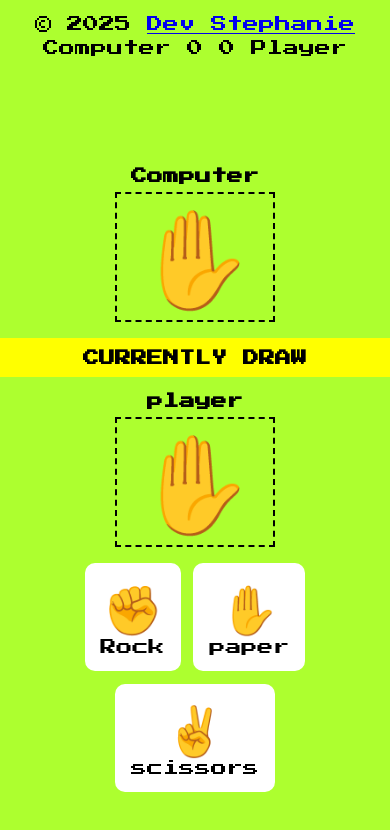
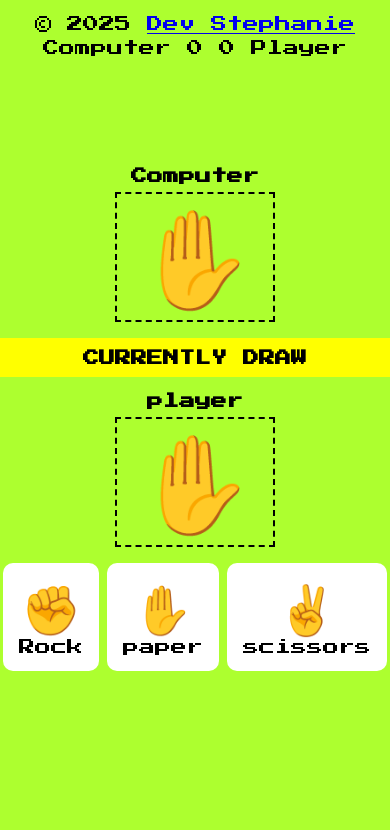
Before and after one commit to Stella-055/Rock-paper-scissors, a website built with Vite: page index.html in a window 390 px wide. Built offline with nearby package versions, Linux system fonts and the light colour scheme.

Commit message:
reduced gap in emoji's container

```diff
--- a/src/style.css
+++ b/src/style.css
@@ -71,7 +71,7 @@ nav div{
 }
 .emojis{
   display: flex;
-  gap: .8rem;
+  gap: 1rem;
   flex-wrap: wrap;
   justify-content: center;
   align-items: center;
@@ -107,7 +107,7 @@ cursor: pointer;
     margin-bottom: 2rem;
   }
   .emojis{
-    margin: 0 2rem;
+   gap: .5rem;
   }
 
 
```
